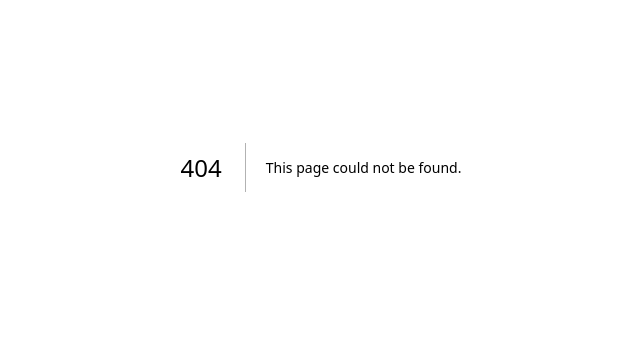
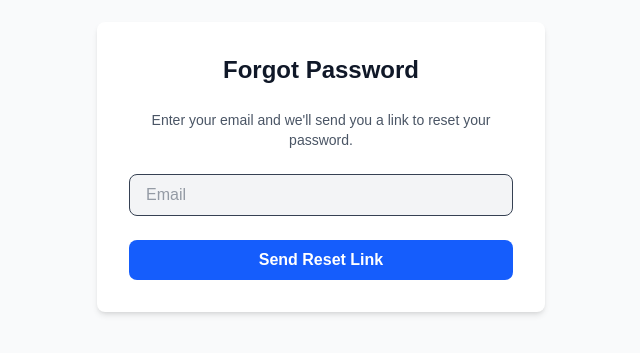
Before and after one commit to SirZee696/event-attendance, a Next.js app: page /forgot-password in a window 1280 px wide. Before the commit this address had no page. Shown: the part 233-586 px from the top of the page, without its empty margins (319-959 px from the left). Built offline with nearby package versions, Linux system fonts and the light colour scheme; no server answers.

Commit message:
added forgot-password and reset-password

```diff
--- /dev/null
+++ b/app/forgot-password/page.js
@@ -0,0 +1,57 @@
+'use client'
+
+import { useState } from 'react'
+import { supabase } from '../../lib/supabaseClient'
+
+export default function ForgotPassword() {
+  const [email, setEmail] = useState('')
+  const [loading, setLoading] = useState(false)
+  const [message, setMessage] = useState(null)
+  const [error, setError] = useState(null)
+
+  async function handleForgotPassword(e) {
+    e.preventDefault()
+    setLoading(true)
+    setMessage(null)
+    setError(null)
+
+    const { error } = await supabase.auth.resetPasswordForEmail(email, {
+      redirectTo: `${window.location.origin}/reset-password`,
+    })
+
+    setLoading(false)
+    if (error) {
+      setError(error.message)
+    } else {
+      setMessage('Check your email for the password reset link.')
+    }
+  }
+
+  return (
+    <div className="flex flex-col items-center justify-center min-h-screen bg-gray-50">
+      <div className="w-full max-w-md p-8 space-y-6 bg-white rounded-lg shadow-md">
+        <h1 className="text-2xl font-bold text-center text-gray-900">Forgot Password</h1>
+        <p className="text-center text-sm text-gray-600">
+          Enter your email and we'll send you a link to reset your password.
+        </p>
+        {message && <p className="text-center text-green-500">{message}</p>}
+        {error && <p className="text-center text-red-500">{error}</p>}
+        <form className="space-y-6" onSubmit={handleForgotPassword}>
+          <div>
+            <input
+              className="w-full px-4 py-2 text-gray-700 bg-gray-100 border rounded-lg focus:outline-none focus:ring-2 focus:ring-blue-500"
+              type="email"
+              placeholder="Email"
+              value={email}
+              onChange={(e) => setEmail(e.target.value)}
+              required
+            />
+          </div>
+          <button type="submit" className="w-full px-4 py-2 font-semibold text-white bg-blue-600 rounded-lg hover:bg-blue-700 disabled:opacity-50" disabled={loading}>
+            {loading ? 'Sending...' : 'Send Reset Link'}
+          </button>
+        </form>
+      </div>
+    </div>
+  )
+}
--- a/app/login/page.js
+++ b/app/login/page.js
@@ -4,22 +4,25 @@
 import { useState } from 'react'
 import { supabase } from '../../lib/supabaseClient'
 import { useRouter } from 'next/navigation'
+import Link from 'next/link'
 
 export default function Login() {
   const [email, setEmail] = useState('')
   const [password, setPassword] = useState('')
-  const router = useRouter()
   const [loading, setLoading] = useState(false)
   const [error, setError] = useState(null)
+  const router = useRouter()
 
   async function handleLogin(e) {
     e.preventDefault()
     setLoading(true)
     setError(null)
-    const { data, error } = await supabase.auth.signInWithPassword({
+
+    const { error } = await supabase.auth.signInWithPassword({
       email,
       password,
     })
+
     setLoading(false)
     if (error) {
       setError(error.message)
@@ -64,6 +67,17 @@ export default function Login() {
             {loading ? 'Logging in...' : 'Login'}
           </button>
         </form>
+        <div className="text-sm text-center">
+          <Link href="/forgot-password" className="font-medium text-blue-600 hover:text-blue-500">
+            Forgot your password?
+          </Link>
+        </div>
+        <p className="text-center text-sm text-gray-600">
+          Don't have an account?{' '}
+          <Link href="/signup" className="font-medium text-blue-600 hover:text-blue-500">
+            Sign up here
+          </Link>
+        </p>
       </div>
     </div>
   )
--- /dev/null
+++ b/app/reset-password/page.js
@@ -0,0 +1,92 @@
+'use client'
+
+import { useState, useEffect } from 'react'
+import { supabase } from '../../lib/supabaseClient'
+import { useRouter } from 'next/navigation'
+
+export default function ResetPassword() {
+  const [isRecovery, setIsRecovery] = useState(false)
+  const [password, setPassword] = useState('')
+  const [loading, setLoading] = useState(false)
+  const [message, setMessage] = useState(null)
+  const [error, setError] = useState(null)
+  const router = useRouter()
+
+  // Supabase's client library handles the password recovery token from the URL automatically.
+  // When the user lands on this page, the session is updated.
+
+  useEffect(() => {
+    const { data: { subscription } } = supabase.auth.onAuthStateChange((event) => {
+      if (event === 'PASSWORD_RECOVERY') {
+        setIsRecovery(true)
+      }
+    })
+
+    // In case the event has already fired before the listener was attached
+    if (window.location.hash.includes('type=recovery')) {
+      setIsRecovery(true)
+    }
+
+    return () => subscription?.unsubscribe()
+  }, [])
+
+  async function handleResetPassword(e) {
+    e.preventDefault()
+    setLoading(true)
+    setMessage(null)
+    setError(null)
+
+    // The user's session is already updated from the recovery link,
+    // so we can just call updateUser to set the new password.
+    const { error } = await supabase.auth.updateUser({ password })
+
+    setLoading(false)
+    if (error) {
+      setError(error.message)
+    } else {
+      setMessage('Your password has been reset successfully! Redirecting to login...')
+      setTimeout(() => {
+        router.push('/login')
+      }, 3000)
+    }
+  }
+
+  return (
+    <div className="flex flex-col items-center justify-center min-h-screen bg-gray-50">
+      <div className="w-full max-w-md p-8 space-y-6 bg-white rounded-lg shadow-md">
+        <h1 className="text-2xl font-bold text-center text-gray-900">Reset Your Password</h1>
+        {message && <p className="text-center text-green-500">{message}</p>}
+        {!isRecovery && !message && (
+          <p className="text-center text-gray-600">
+            This page is only accessible via a password reset link sent to your email.
+          </p>
+        )}
+        {isRecovery && !message && (
+          <>
+            {error && <p className="text-center text-red-500">{error}</p>}
+            <form className="space-y-6" onSubmit={handleResetPassword}>
+              <div>
+                <input
+                  className="w-full px-4 py-2 text-gray-700 bg-gray-100 border rounded-lg focus:outline-none focus:ring-2 focus:ring-blue-500"
+                  type="password"
+                  placeholder="Enter your new password"
+                  value={password}
+                  onChange={(e) => setPassword(e.target.value)}
+                  required
+                  minLength={6}
+                />
+              </div>
+              <button
+                type="submit"
+                className="w-full px-4 py-2 font-semibold text-white bg-blue-600 rounded-lg hover:bg-blue-700 disabled:opacity-50"
+                disabled={loading}
+              >
+                {loading ? 'Resetting...' : 'Reset Password'}
+              </button>
+            </form>
+          </>
+        )}
+      </div>
+    </div>
+  )
+}
--- a/app/signup/page.js
+++ b/app/signup/page.js
@@ -4,6 +4,7 @@
 import { useState } from 'react'
 import { supabase } from '../../lib/supabaseClient'
 import { useRouter } from 'next/navigation'
+import Link from 'next/link'
 
 export default function SignUp() {
   const [email, setEmail] = useState('')
@@ -67,6 +68,12 @@ export default function SignUp() {
             {loading ? 'Signing up...' : 'Sign Up'}
           </button>
         </form>
+        <p className="text-center text-sm text-gray-600">
+          Already have an account?{' '}
+          <Link href="/login" className="font-medium text-blue-600 hover:text-blue-500">
+            Login here
+          </Link>
+        </p>
       </div>
     </div>
   )
```
